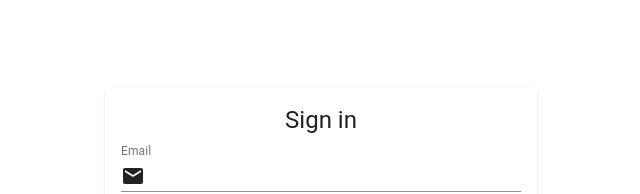
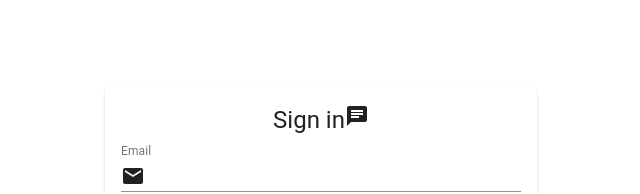
Before and after one commit to MQTEnt/react-draft, a React (Create React App) app: page /login in a window 1280 px wide. Shown: the top 194 px of the page, without its empty margins (319-959 px from the left). Built offline with nearby package versions, Linux system fonts and the light colour scheme.

Commit message:
Add hint user login

```diff
--- a/src/components/Auth/Login.js
+++ b/src/components/Auth/Login.js
@@ -13,6 +13,9 @@ import Button from '@material-ui/core/Button';
 
 import { Route, Redirect } from 'react-router-dom';
 import Auth from './Auth';
+
+import Tooltip from '@material-ui/core/Tooltip';
+import ChatIcon from '@material-ui/icons/Chat';
 
 const auth = Auth;
 
@@ -66,7 +69,12 @@ const Login = (props) => {
     return (
         <div className={classes.root}>
             <Paper className={classes.paper}>
-                <Typography style={{ textAlign: 'center' }} variant="h5" gutterBottom>Sign in</Typography>
+                <Typography style={{ textAlign: 'center' }} variant="h5" gutterBottom>
+                    Sign in
+                    <Tooltip title="Email: admin / Password: admin" placement="top">
+                        <ChatIcon/>
+                    </Tooltip>
+                </Typography>
                 <Grid container wrap="nowrap" spacing={2}>
                     <form className={classes.container} noValidate autoComplete="off">
                         <TextField
```
